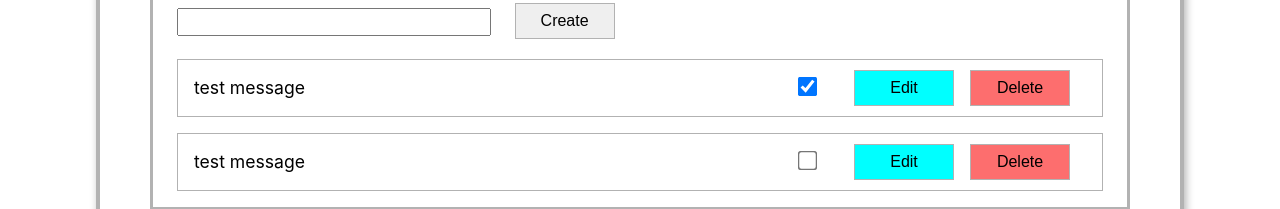
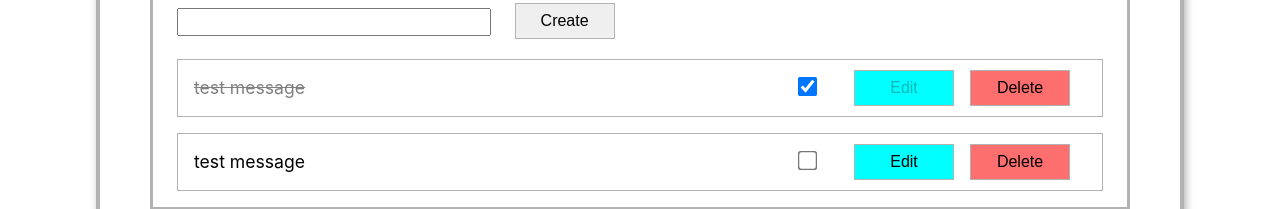
Before and after one commit to lsepu/sofkaChallenge-frontend, a React (Vite) app: page / in a window 1280 px wide. Both pictures are taken after a click on the checkbox 807 px from the left and 397 px from the top of the page. Shown: the part 311-520 px from the top of the page. Built offline with nearby package versions, Linux system fonts and the light colour scheme.

Commit message:
ADD: Update notes functionality created

```diff
--- a/src/App.css
+++ b/src/App.css
@@ -52,18 +52,18 @@
   align-items: center;
 }
 
-.edit-note{
+.handle-note{
   padding: 0 0.5rem;
 }
 
-.edit-note input{
+.handle-note input{
   margin: 0 2rem;
   transform : scale(1.5);
 }
 
 
 
-.edit-note button:hover{
+.handle-note button:hover{
   transform: scale(1.1);
 }
 
@@ -106,3 +106,8 @@
   text-align: left;
   padding-left: 3.3rem;
 }
+
+.disable{
+  pointer-events: none;
+
+}
--- a/src/components/EditNote.jsx
+++ /dev/null
@@ -1,24 +0,0 @@
-import React, { useContext } from "react";
-import ToDoContext from "../context/ToDo/ToDoContext";
-
-const EditNote = ({ noteId, categoryId }) => {
-  const todoContext = useContext(ToDoContext);
-  const { deleteNote } = todoContext;
-
-  const onDelete = (e) => {
-    e.preventDefault();
-    deleteNote(noteId, categoryId);
-  };
-
-  return (
-    <div className="edit-note">
-      <input type="checkbox" name="" id="" />
-      <button className="btn-todo btn--edit">Edit</button>
-      <button onClick={onDelete} className="btn-todo btn--delete">
-        Delete
-      </button>
-    </div>
-  );
-};
-
-export default EditNote;
--- a/src/components/Note.jsx
+++ b/src/components/Note.jsx
@@ -1,13 +1,50 @@
-import React from "react";
-import EditNote from "./EditNote";
+import React, { useContext, useState } from "react";
+import ToDoContext from "../context/ToDo/ToDoContext";
+
 
 const Note = ({ note, categoryId }) => {
-  const { message, id } = note;
+
+  const todoContext = useContext(ToDoContext);
+  const { deleteNote, checkNote } = todoContext;
+
+  const [checked, setChecked] = useState(false);
+
+  const onDelete = (e) => {
+    e.preventDefault();
+    deleteNote(note.id, categoryId);
+  };
+
+  const onCheckBox = (e) => {
+    setChecked(e.currentTarget.checked);
+    checkNote(note.id, categoryId);
+  };
 
   return (
     <div className="note">
-      <p>{message}</p>
-      <EditNote noteId={id} categoryId={categoryId} />
+      {/*line-through if checked*/}
+      <p style={checked ? {textDecoration: "line-through", color: "gray" } : {}}>{note.message}</p>
+
+      <div className="handle-note">
+      <input
+        type="checkbox"
+        onChange={(e) => onCheckBox(e)}
+        checked={checked}
+      />
+
+      {/*Disable button if checked*/}
+      {checked ? (
+        <button disabled className="disable btn-todo btn--edit">
+          Edit
+        </button>
+      ) : (
+        <button className="btn-todo btn--edit">Edit</button>
+      )}
+
+      <button onClick={onDelete} className="btn-todo btn--delete">
+        Delete
+      </button>
+    </div>
+
     </div>
   );
 };
--- a/src/context/ToDo/ToDoReducer.js
+++ b/src/context/ToDo/ToDoReducer.js
@@ -37,7 +37,18 @@ function reducer(state, action){
             return stateWithNewNote;
 
         case CHECK_NOTE:
-            return state;
+            const {NoteCheckedId, categoryNoteId}= action.payload;
+
+            let categoriesWithNoteChecked = state.listOfCategories.map(category => {
+                if(category.id === categoryNoteId){
+                   const notesChecked = category.notes.map(note => note.id === NoteCheckedId ? {...note, done: !note.done} : note);
+                   return {...category, notes: notesChecked};
+                }
+               return category;
+            });
+
+            const stateWithNoteChecked = {...state, listOfCategories: categoriesWithNoteChecked};
+            return stateWithNoteChecked;
 
         case EDIT_NOTE:
             return state;
--- a/src/context/ToDo/ToDoState.jsx
+++ b/src/context/ToDo/ToDoState.jsx
@@ -85,6 +85,12 @@ const ToDoState = ({ children }) => {
   };
 
   //check note
+  const checkNote = (NoteCheckedId, categoryNoteId) =>{
+    dispatch({
+      type: CHECK_NOTE,
+      payload: {NoteCheckedId, categoryNoteId},
+    });
+  }
 
   //edit note
 
@@ -100,7 +106,7 @@ const ToDoState = ({ children }) => {
 
   return (
     <ToDoContext.Provider
-      value={{ listOfCategories: state.listOfCategories, addCategory, addNote, deleteNote, deleteCategory }}
+      value={{ listOfCategories: state.listOfCategories, addCategory, addNote, deleteNote, deleteCategory, checkNote }}
     >
       {children}
     </ToDoContext.Provider>
```
